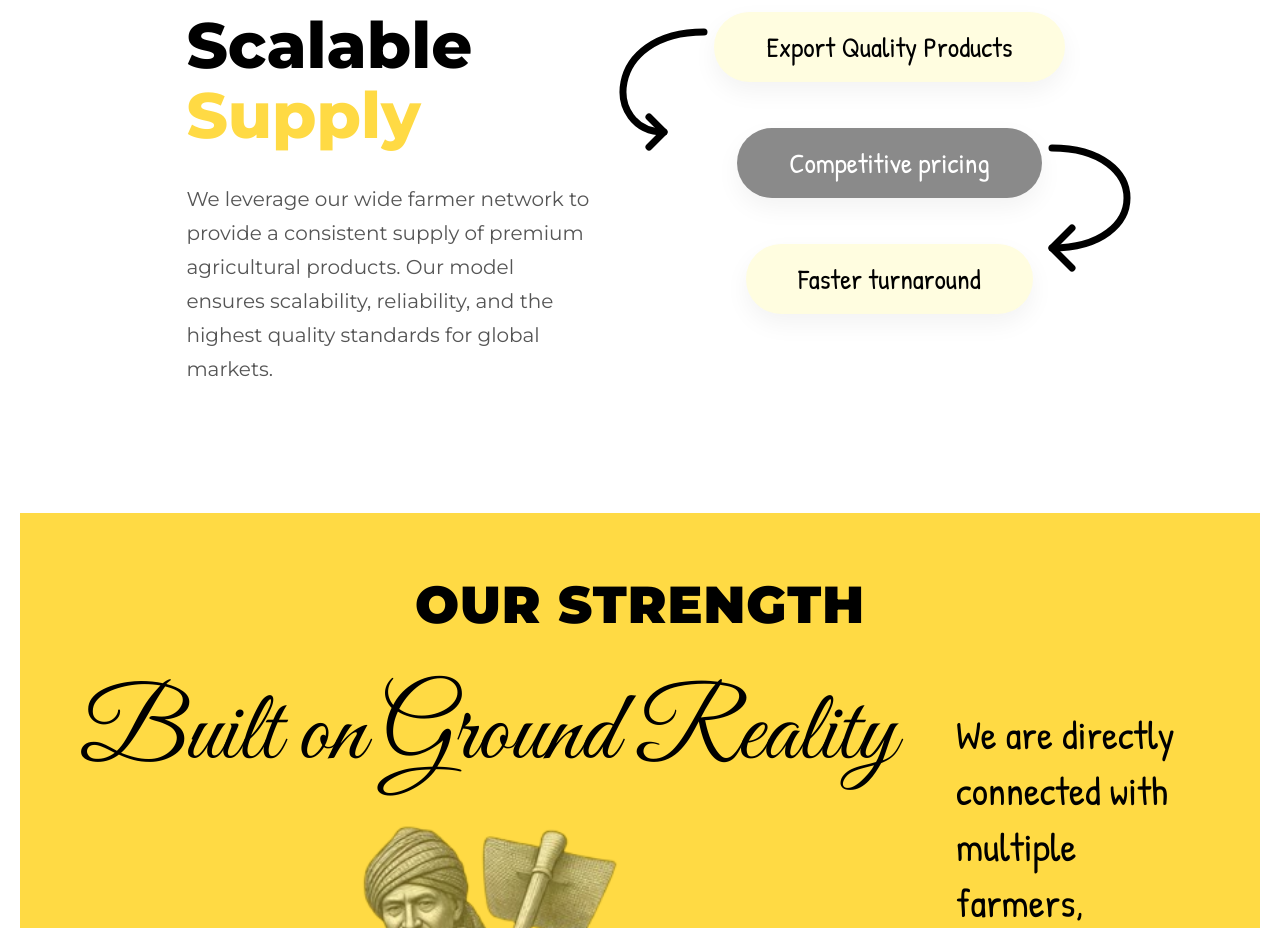
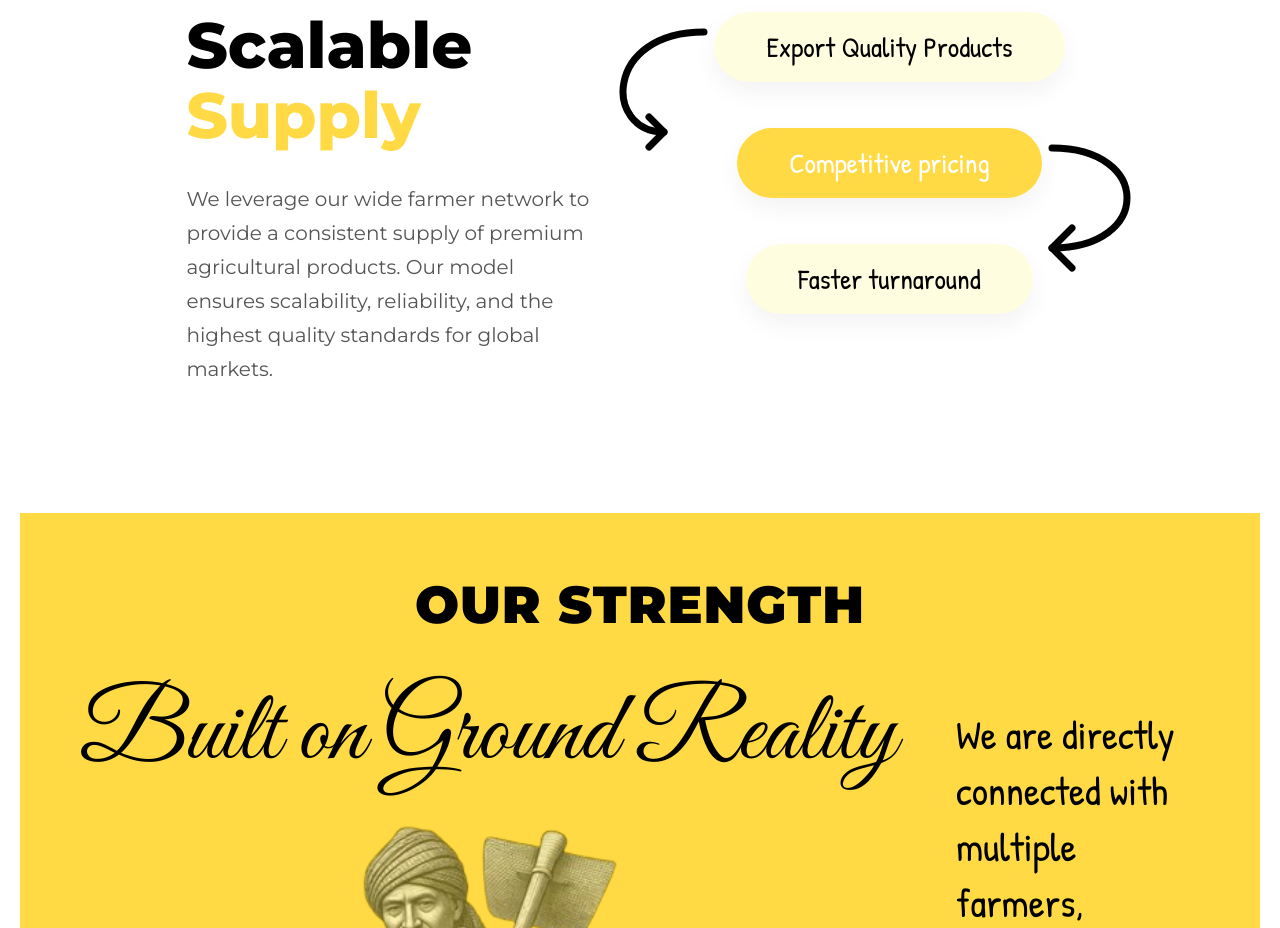
Before and after one commit to Rishidevlx/agri-about, a React (Vite) app: page / in a window 1280 px wide. Shown: the part 3947-4875 px from the top of the page. Built offline with nearby package versions, Linux system fonts and the light colour scheme.

Commit message:
changed yellow clr

```diff
--- a/src/components/SupplyDriven.tsx
+++ b/src/components/SupplyDriven.tsx
@@ -40,7 +40,7 @@ const SupplyDriven: React.FC = () => {
                 fontFamily: 'Montserrat, sans-serif', fontSize: '32px', fontWeight: 800,
                 color: '#000', lineHeight: '0.9', marginBottom: '16px', letterSpacing: '-1.5px'
               }}>
-                Supply<br/><span style={{ fontSize: '26px' }}>Driven</span>
+                Supply<br /><span style={{ fontSize: '26px' }}>Driven</span>
               </h3>
               <p style={{ fontFamily: PILL_FNT, fontSize: '13px', fontWeight: 500, color: '#333', lineHeight: '1.3', margin: 0 }}>
                 Leveraging our wide farmer network to provide export quality products.
@@ -220,7 +220,7 @@ const SupplyDriven: React.FC = () => {
             {/* Mobile Pill 2 */}
             <div style={{ position: 'relative' }}>
               <motion.div initial={{ opacity: 0, x: 20 }} whileInView={{ opacity: 1, x: 0 }} viewport={{ once: true }} transition={{ delay: 0.1 }}>
-                  <MobilePill bg="#8A8A8A" color="#fff">Competitive pricing</MobilePill>
+                <MobilePill bg="#FFDA44" color="#fff">Competitive pricing</MobilePill>
               </motion.div>
               {/* Scaled Arrow 2 (Right) */}
               <svg width="60" height="70" viewBox="0 0 150 150" style={{ position: 'absolute', left: '102%', top: '15px', overflow: 'visible', zIndex: 1 }}>
@@ -298,7 +298,7 @@ const SupplyDriven: React.FC = () => {
             {/* Pill 2 */}
             <div style={{ position: 'relative' }}>
               <motion.div initial={{ opacity: 0, x: 30 }} whileInView={{ opacity: 1, x: 0 }} viewport={{ once: true }} transition={{ delay: 0.1 }}>
-                  <Pill bg="#8A8A8A" color="#fff">Competitive pricing</Pill>
+                <Pill bg="#FFDA44" color="#fff">Competitive pricing</Pill>
               </motion.div>
               <svg width="150" height="150" viewBox="0 0 150 150" style={{ position: 'absolute', left: '100%', top: '20px', overflow: 'visible', zIndex: 1 }}>
                 <path d="M 10 0 C 110 0, 110 100, 10 100" stroke="#000" strokeWidth="7" fill="none" strokeLinecap="round" strokeLinejoin="round" />
```
Lines whose indentation alone changed are shown as unchanged.
